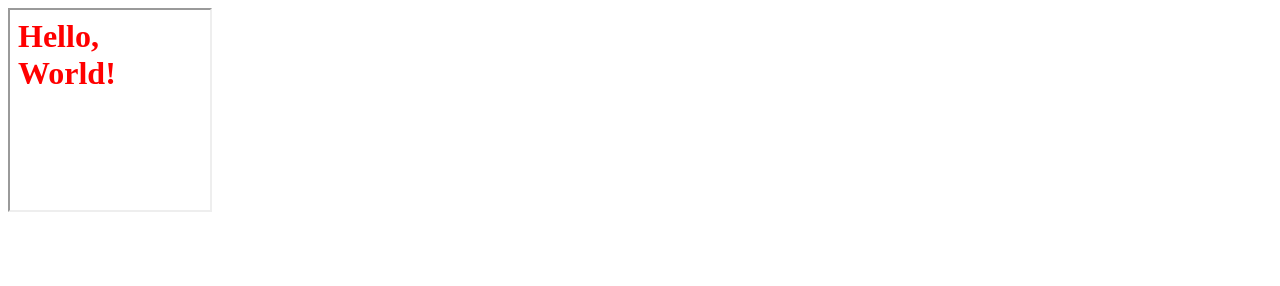
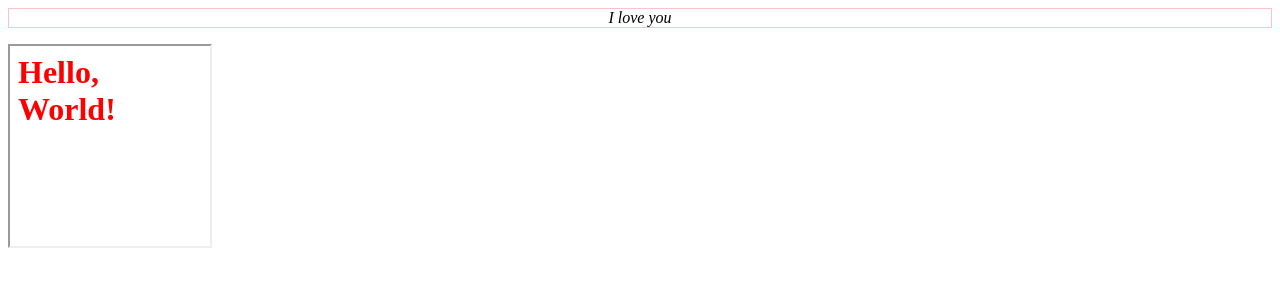
Before and after one commit to Grigori555/15.06.20---train-for-git, a plain HTML site: page index.html in a window 1280 px wide. Drawn offline with Linux system fonts and the light colour scheme.

Commit message:
edited index.html

```diff
--- a/index.html
+++ b/index.html
@@ -1,8 +1,18 @@
 <html>
   <head>
     <link type="text/css" rel="stylesheet" media="all" href="lib/style.css" />
+    <style type="text/css">
+    	p{
+    		text-align:center;
+    		font-style:italic;
+    		border:1px solid pink;
+    	}
+    </style>
   </head>
+
   <body>
+<p>I love you</p>
+
     <iframe src="lib/hello.html" width="200" height="200" />
   </body>
 </html>
```
